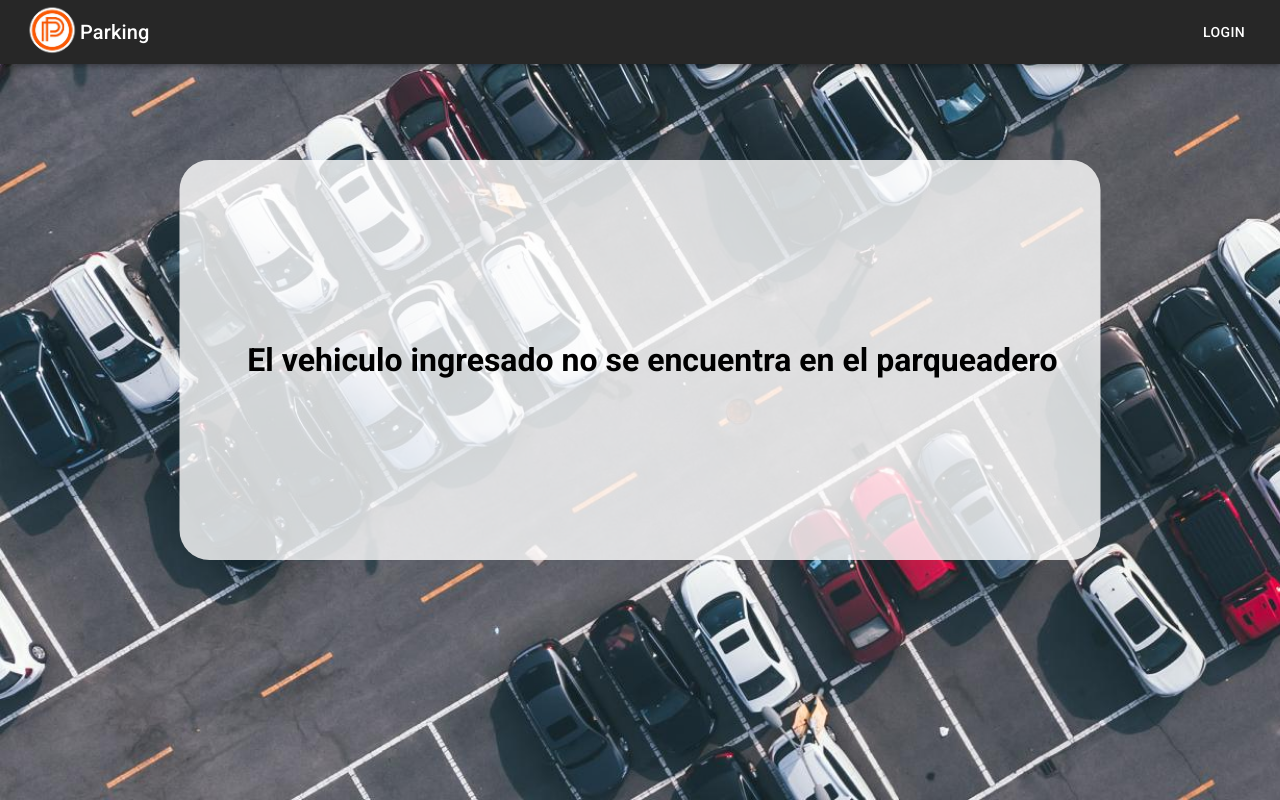
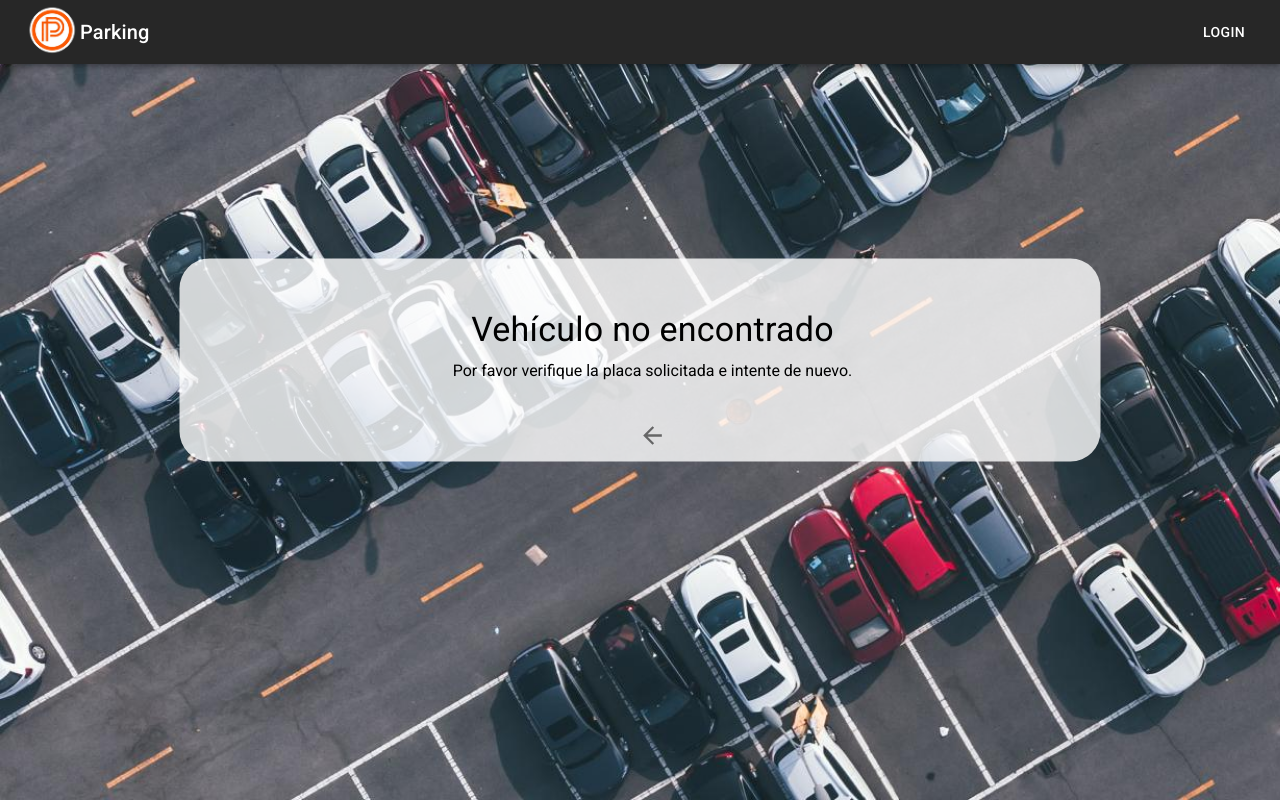
Before and after one commit to proyecto-www/parking-web-ui, a React (Create React App) app: page /info-placa in a window 1280 px wide. Built offline with nearby package versions, Linux system fonts and the light colour scheme; no server answers.

Commit message:
Se actualiza el componente <NotFound/>

```diff
--- a/src/components/NotFound.js
+++ b/src/components/NotFound.js
@@ -1,16 +1,36 @@
+import { Typography } from "@mui/material";
+import Tooltip from '@mui/material/Tooltip';
+import IconButton from '@mui/material/IconButton';
+import ArrowBackIcon from '@mui/icons-material/ArrowBack';
+import { useNavigate } from 'react-router-dom';
+import '../styles/PlacaAdd.css'
 
 export default function NotFound() {
+    const navigate = useNavigate()
+    const handleClickBack = () => {
+        navigate('/')
+    }
     return (
-
-        <div style={{
-            display: 'flex',
-            justifyContent: 'center',
-            alignItems: 'center',
-            height: '50vh',
-        }}
-            className='noExiste'>
-            <h1>El vehiculo ingresado no se encuentra en el parqueadero</h1>
-
-        </div>
+        <>
+            <div style={{
+                // display: 'flex',
+                // justifyContent: 'center',
+                // alignItems: 'center',
+                marginTop: '50px',
+                marginBottom: '30px',
+                // height: '30vh',
+            }}
+                className='text-center'>
+                <Typography variant="h4" sx={{marginBottom: '10px'}}>Vehículo no encontrado</Typography>
+                <Typography variant="ph4" >Por favor verifique la placa solicitada e intente de nuevo.</Typography>
+            </div>
+            <div className='text-center'>
+                <Tooltip title="Atrás">
+                    <IconButton onClick={handleClickBack} aria-label="Atrás" size="large">
+                        <ArrowBackIcon fontSize="inherit" />
+                    </IconButton>
+                </Tooltip>
+            </div>
+        </>
     );
 }
```
